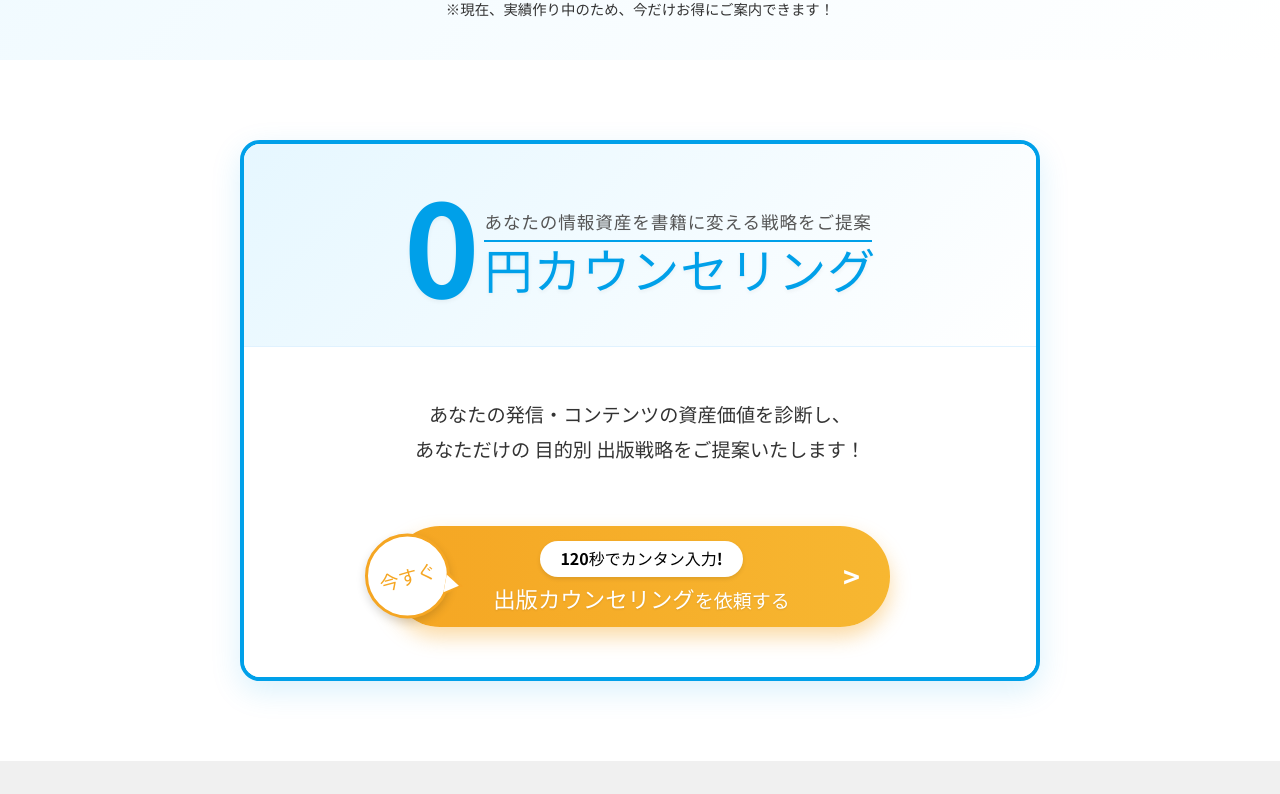
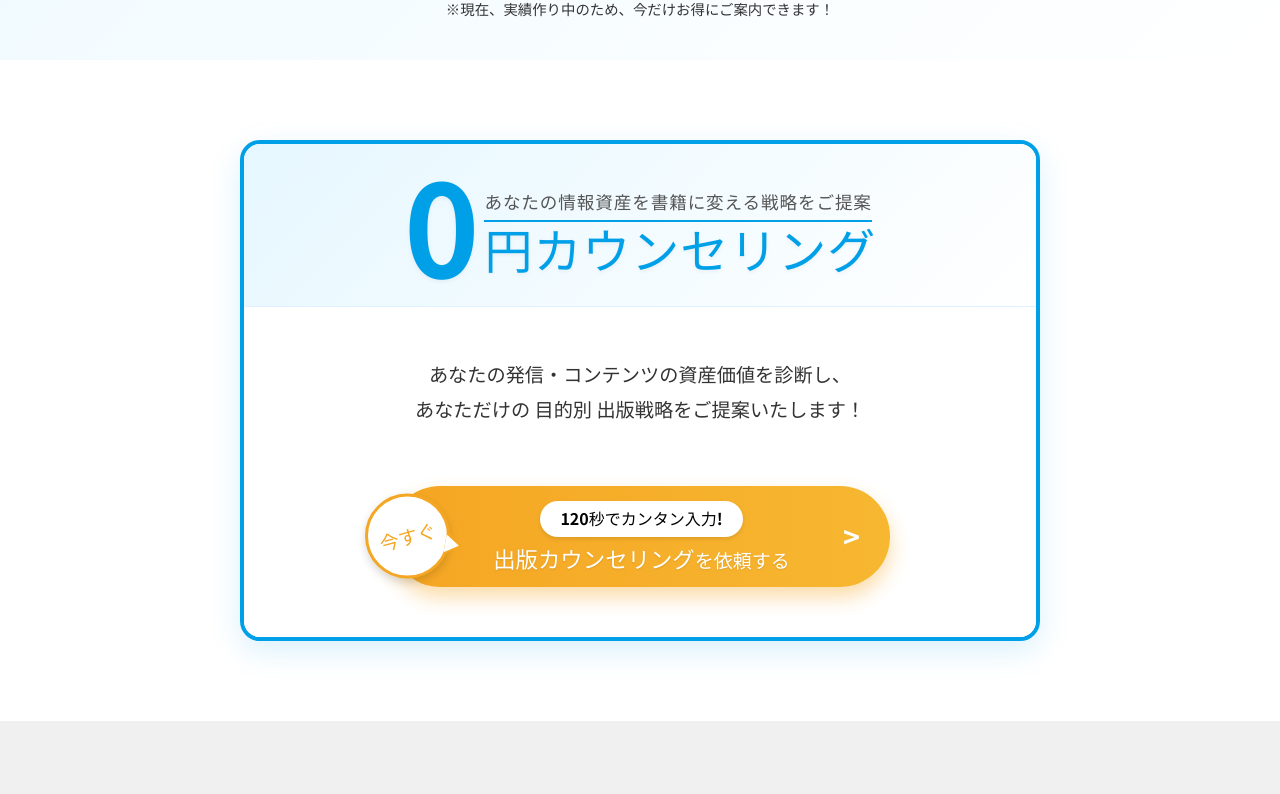
Before and after one commit to rikutoaimanga-max/Kindle-Publishing-Homepage, a React (Vite) app: page / in a window 1280 px wide. Shown: the part 1091-1885 px from the top of the page. Built offline with nearby package versions, Linux system fonts and the light colour scheme.

Commit message:
Fix: Decrease CTA padding to 30px for tighter vertical spacing

```diff
--- a/src/components/CTA.jsx
+++ b/src/components/CTA.jsx
@@ -14,7 +14,9 @@ const CTA = ({ headerBackground = 'linear-gradient(135deg, #e6f7ff 0%, #ffffff 1
         }}>
             <div style={{
                 background: headerBackground, // Use the prop (default is handled in args)
-                padding: '50px 10px', // Increased top padding to match bottom padding
+                padding: '30px 10px', // Reduced top padding
+                // ...
+                padding: '30px 15px 30px', // Reduced top/bottom padding
                 textAlign: 'center',
                 position: 'relative',
                 borderBottom: '1px solid #e0f2ff',
```
